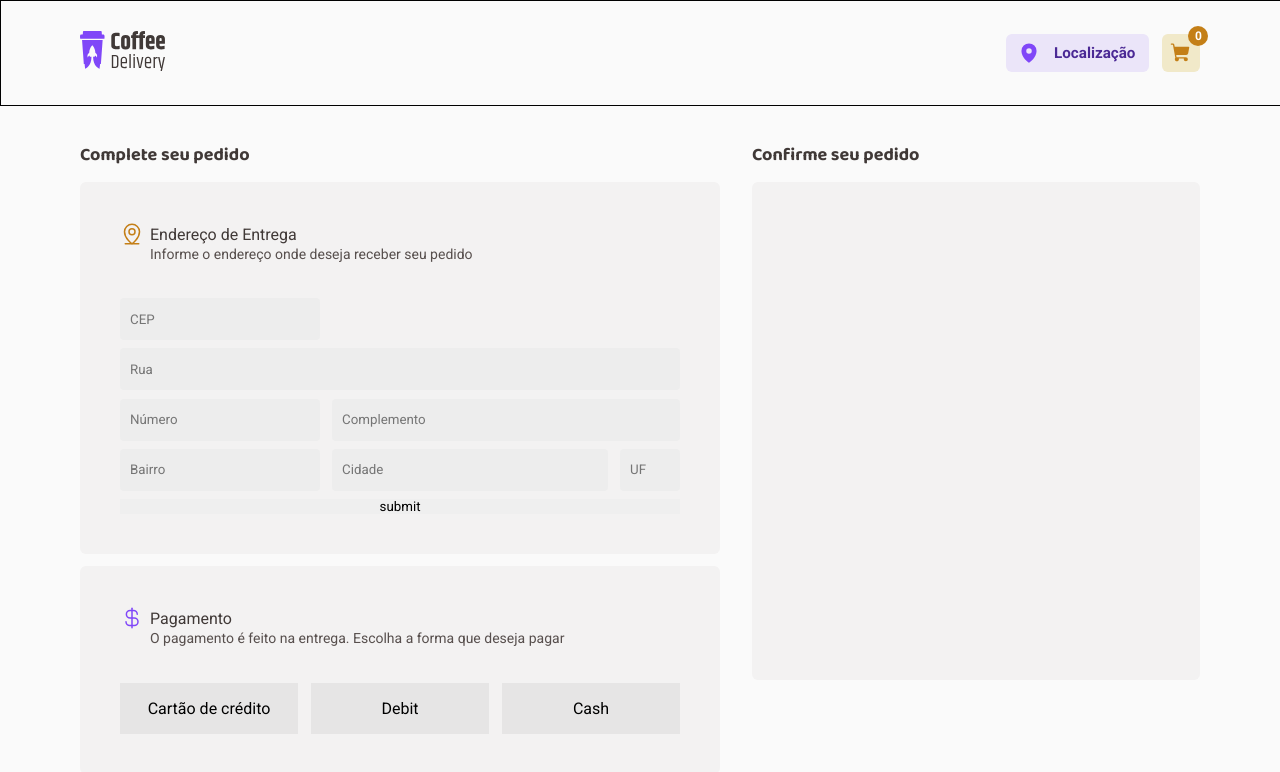
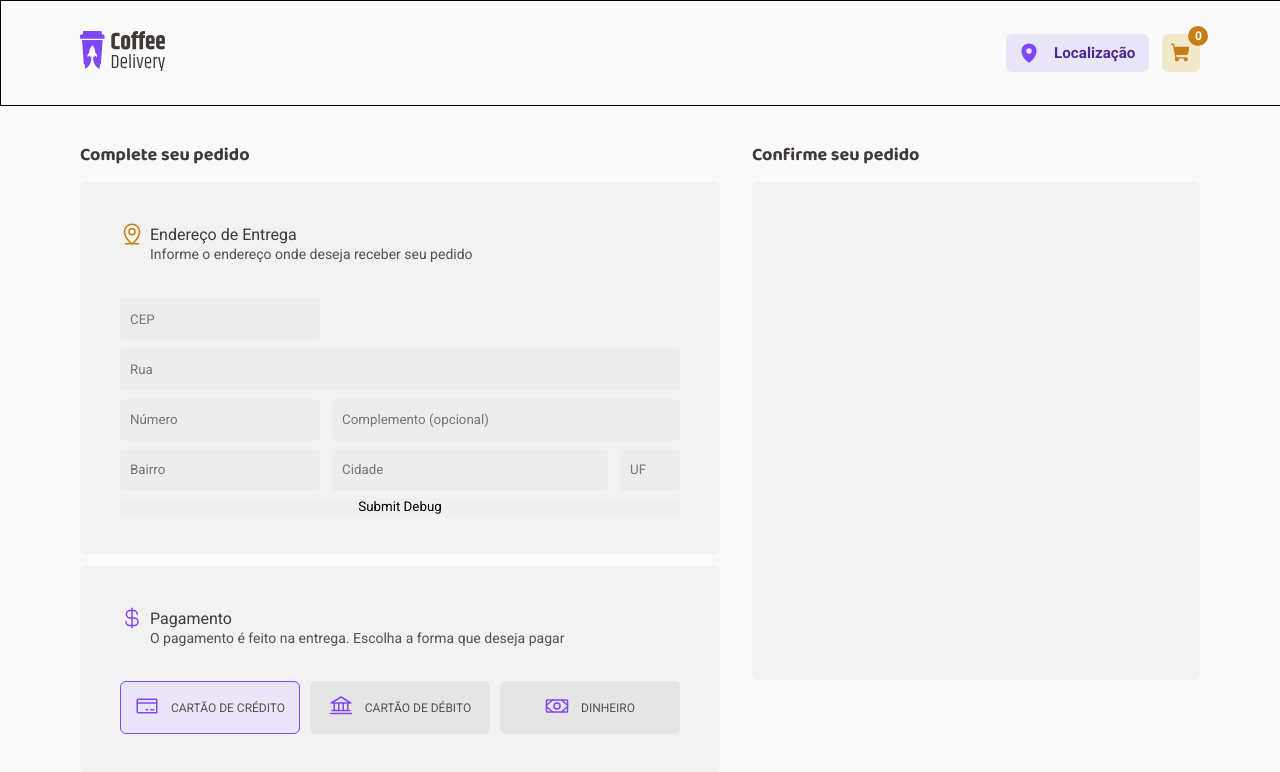
Before and after one commit to eoliveiradev/Coffee-Delivery, a React (Vite) app: page /checkout in a window 1280 px wide. Shown: the top 772 px of the page. Built offline with nearby package versions, Linux system fonts and the light colour scheme.

Commit message:
Finished Address form

```diff
--- a/src/pages/Checkout/components/CompleteOrder/CompleteOrder.tsx
+++ b/src/pages/Checkout/components/CompleteOrder/CompleteOrder.tsx
@@ -1,4 +1,5 @@
-import { CurrencyDollar, MapPinLine } from "phosphor-react";
+import { Bank, CreditCard, CurrencyDollar, MapPinLine, Money, Target } from "phosphor-react";
+import { useState } from "react";
 import { useForm, SubmitHandler, appendErrors } from "react-hook-form";
 import {
   AdressFormContainer,
@@ -9,6 +10,8 @@ import {
 
 
 export function CompleteOrder() {
+  const [paymentMethod, setPaymentMethod] = useState("creditCard")
+
   const { register, handleSubmit, watch, formState: { errors } } = useForm<any>({
     defaultValues: {
       cep: "",
@@ -90,7 +93,7 @@ export function CompleteOrder() {
               <input
                 id="complemento"
                 type="text"
-                placeholder="Complemento"
+                placeholder="Complemento (opcional)"
                 {...register("complemento")}
               />
             </div>
@@ -115,7 +118,7 @@ export function CompleteOrder() {
                 {...register("uf")}
               />
             </div>
-            <button type="submit">submit</button>
+            <button type="submit">Submit Debug</button>
           </form>
         </AdressFormContainer>
 
@@ -133,14 +136,48 @@ export function CompleteOrder() {
             </div>
           </header>
           <div className="paymentMethods-wrapper">
-            <input id="credit-card" type="radio" name="paymentMethod" />
-            <label htmlFor="credit-card">Cartão de crédito</label>
+            <input
+              id="credit-card"
+              value="creditCard"
+              type="radio"
+              name="paymentMethod"
+              checked={paymentMethod === "creditCard"}
+              onChange={(e) => setPaymentMethod(e.target.value)}
+            />
+            <label htmlFor="credit-card">
+              <span>
+                <CreditCard size={24} />
+              </span>
+              CARTÃO DE CRÉDITO
+            </label>
 
-            <input id="debit-card" type="radio" name="paymentMethod" />
-            <label htmlFor="debit-card">Debit</label>
+            <input
+              id="debit-card"
+              value="debitCard"
+              type="radio"
+              name="paymentMethod"
+              onChange={(e) => setPaymentMethod(e.target.value)}
+            />
+            <label htmlFor="debit-card">
+              <span>
+                <Bank size={24} />
+              </span>
+              CARTÃO DE DÉBITO
+            </label>
 
-            <input id="cash" type="radio" name="paymentMethod" />
-            <label htmlFor="cash">Cash</label>
+            <input
+              id="cash"
+              value="cash"
+              type="radio"
+              name="paymentMethod"
+              onChange={(e) => setPaymentMethod(e.target.value)}
+            />
+            <label htmlFor="cash">
+              <span>
+                <Money size={24} />
+              </span>
+              DINHEIRO
+            </label>
           </div>
         </ChoosePaymentMethodContainer>
 
--- a/src/pages/Checkout/components/CompleteOrder/styles.ts
+++ b/src/pages/Checkout/components/CompleteOrder/styles.ts
@@ -175,17 +175,34 @@ export const ChoosePaymentMethodContainer = styled(BaseFormContainer)`
     input{
       display: none;
     }
+
+    input:checked + label{
+      border: 1px solid ${props => props.theme["product-colors"]["purple"]};
+      background-color: ${props => props.theme["product-colors"]["purple-light"]};
+    }
     label{
       display: flex;
       justify-content: center;
       align-items: center;
+      gap: 12px;
 
       width: 178px;
       height: 51px;
 
+      border: 1px solid transparent;
+      border-radius: 6px;
+
+      font-size: 0.75rem;
+      font-weight: 400;
+      color: ${props => props.theme["base-colors"]["base-text"]};
+
       background-color: ${props => props.theme["base-colors"]["base-button"]};
 
       cursor: pointer;
+
+      span{
+        color: ${props => props.theme["product-colors"]["purple"]};
+      }
     }
   }
 
```
